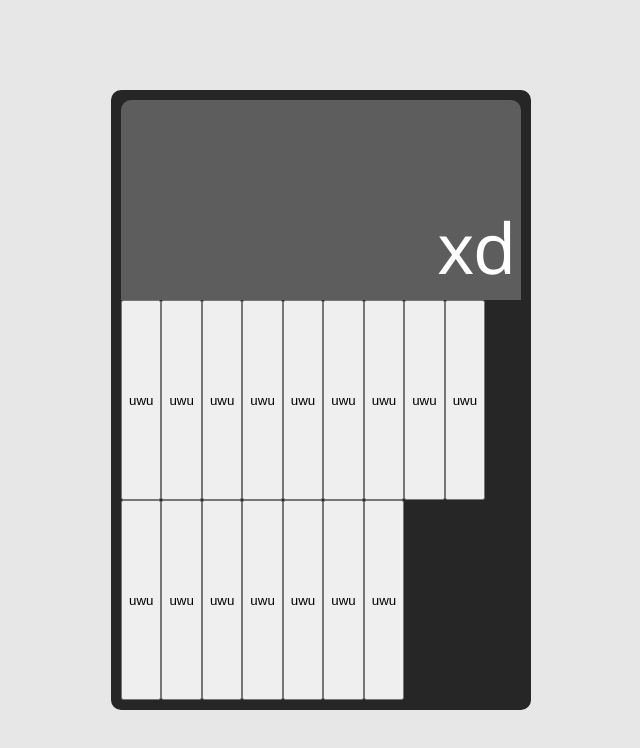
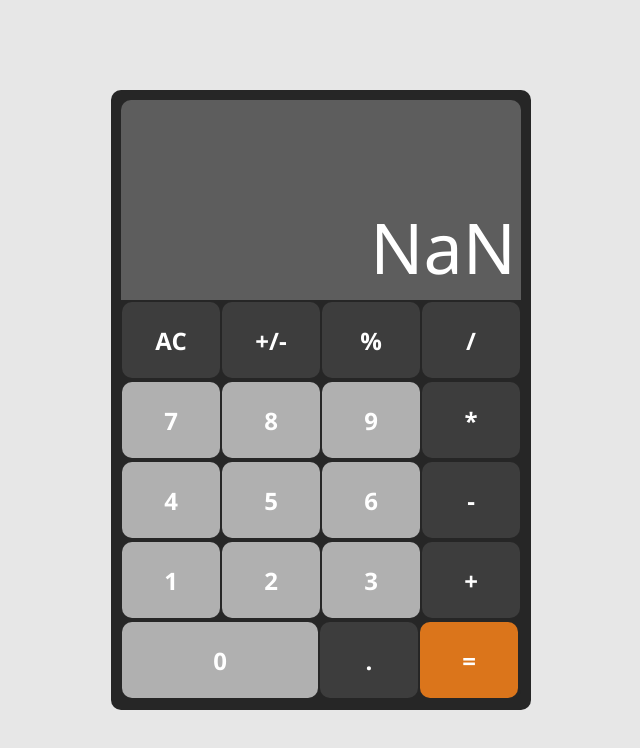
Before and after one commit to DiegoSamayoaGomez/ODIN_calcultator, a plain HTML site: page index.html in a window 1280 px wide. Shown: the whole page, without its empty margins (319-959 px from the left). Drawn offline with Linux system fonts and the light colour scheme.

Commit message:
Separate per class every button according if they are numbers or operators

```diff
--- a/index.html
+++ b/index.html
@@ -18,60 +18,70 @@
                 <div class="calculatorDisplay">
                     <!-- Shows the operations of the calculator -->
                     <span class="operaciones">
-                        xd
+                        NaN
                     </span>
 
                 </div>
                 <div class="calculatorButtons">
                     <!-- Contains every button of the calculator -->
-                    <button class="xd">
-                        uwu
+                    <button class="btnGeneric operation" id="clear">
+                        AC
                     </button>
-                    <button class="xd">
-                        uwu
+                    <button class="btnGeneric operation" id="reverseSign">
+                        +/-
                     </button>
-                    <button class="xd">
-                        uwu
+                    <button class="btnGeneric operation" id="percentage">
+                        %
                     </button>
-                    <button class="xd">
-                        uwu
+                    <button class="btnGeneric operation" id="divide">
+                        /
                     </button>
-                    <button class="xd">
-                        uwu
+                    <button class="btnGeneric number" id="seven">
+                        7
                     </button>
-                    <button class="xd">
-                        uwu
+                    <button class="btnGeneric number" id="eight">
+                        8
                     </button>
-                    <button class="xd">
-                        uwu
+                    <button class="btnGeneric number" id="nine">
+                        9
                     </button>
-                    <button class="xd">
-                        uwu
+                    <button class="btnGeneric operation" id="multiply">
+                        *
                     </button>
-                    <button class="xd">
-                        uwu
+                    <button class="btnGeneric number" id="four">
+                        4
                     </button>
-                    <button class="xd">
-                        uwu
+                    <button class="btnGeneric number" id="five">
+                        5
                     </button>
-                    <button class="xd">
-                        uwu
+                    <button class="btnGeneric number" id="six">
+                        6
                     </button>
-                    <button class="xd">
-                        uwu
+                    <button class="btnGeneric operation" id="minus">
+                        -
                     </button>
-                    <button class="xd">
-                        uwu
+                    <button class="btnGeneric number" id="one">
+                        1
                     </button>
-                    <button class="xd">
-                        uwu
+                    <button class="btnGeneric number" id="two">
+                        2
                     </button>
-                    <button class="xd">
-                        uwu
+                    <button class="btnGeneric number" id="three">
+                        3
                     </button>
-                    <button class="xd">
-                        uwu
+                    <button class="btnGeneric operation" id="add">
+                        +
                     </button>
+                    <button class="btnGeneric number" id="zero">
+                        0
+                    </button>
+                    <button class="btnGeneric operation" id="decimalDot">
+                        .
+                    </button>
+                    <button class="btnGeneric operation" id="result">
+                        =
+                    </button>
+
                 </div>
             </div>
         </div>
```
